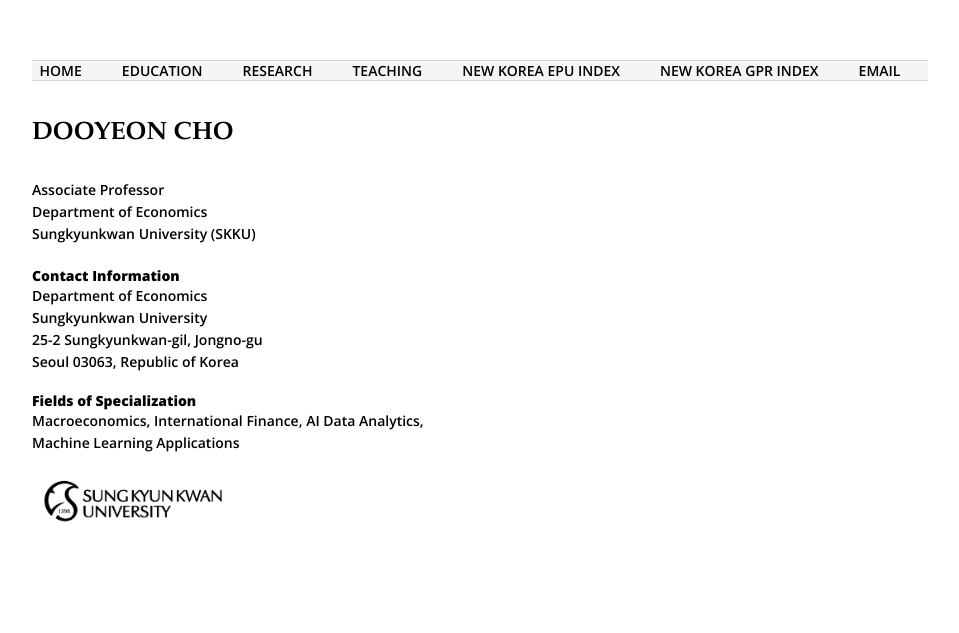
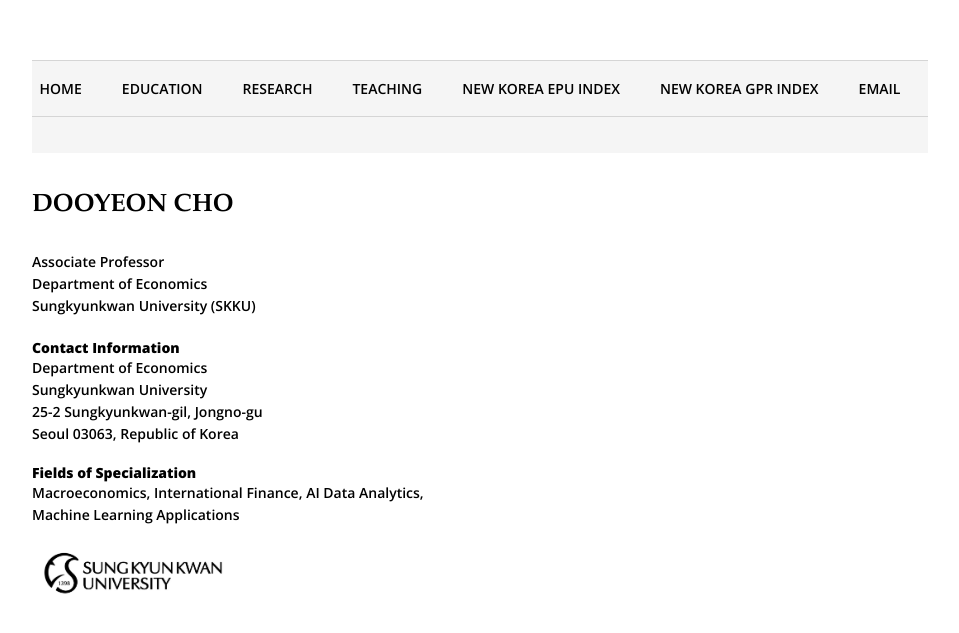
Before and after one commit to dooyeoncho/dooyeoncho.github.io, a Jekyll site: the page built from index.html, in a window 1280 px wide. Shown: the top 633 px of the page, without its empty margins (160-1119 px from the left). Built offline with Jekyll 4.4.1, drawn with Linux system fonts in a browser that asks for light colours.

Commit message:
Update default.html

```diff
--- a/_layouts/default.html
+++ b/_layouts/default.html
@@ -6,18 +6,20 @@
 
 <!-- Footer Menu Styles -->
 <style>
-/* Base menu styles */
+footer {
+  background-color: #f5f5f5;
+  padding: 18px 0; /* add vertical space around the menu */
+}
+
 footer ul {
   list-style: none;
   padding: 0;
   margin: 0 auto;
   display: flex;
-  flex-wrap: nowrap;           /* stay on one line */
-  justify-content: center;     /* center all items */
-  gap: 10px 20px;              /* space between items */
-  background-color: #f5f5f5;   /* optional background */
-  padding: 18px 0;
-  max-width: 100%;             /* no overflow */
+  flex-wrap: nowrap;
+  justify-content: center;
+  gap: 10px 20px;
+  max-width: 100%;
   box-sizing: border-box;
 }
 
```
